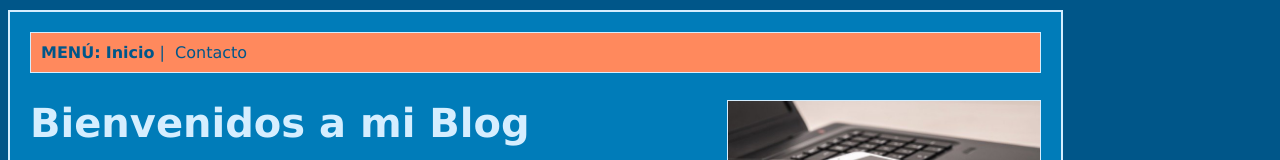
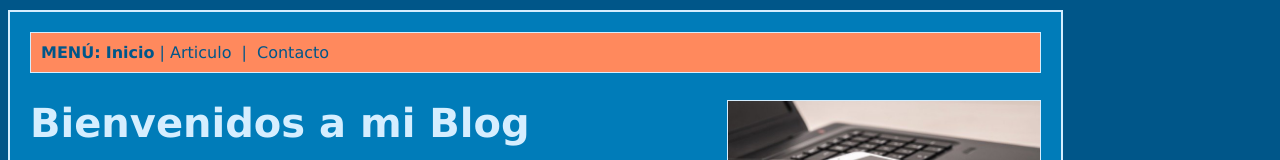
Before and after one commit to barnoxz/blog, a plain HTML site: page index.html in a window 1280 px wide. Shown: the top 160 px of the page. Drawn offline with Linux system fonts and the light colour scheme.

Commit message:
Add files via upload

```diff
--- a/index.html
+++ b/index.html
@@ -12,7 +12,9 @@
         <div id="menu">
             <strong>MENÚ:</strong>
             <strong>Inicio</strong>
+            |<a href="th4-articulo.html">Articulo</a>
             | <a href="contacto.html">Contacto</a>
+
         </div>
 
         <div id="contenido">
```
Also changed, not shown: contacto.html (+1 -0 lines), IN1.jpg (added), IN2.jpg (added), IN3.jpg (added).
